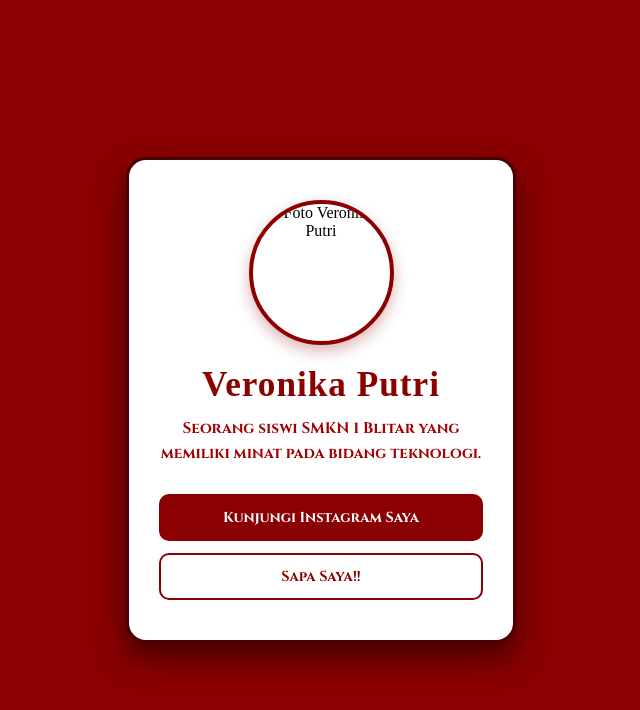
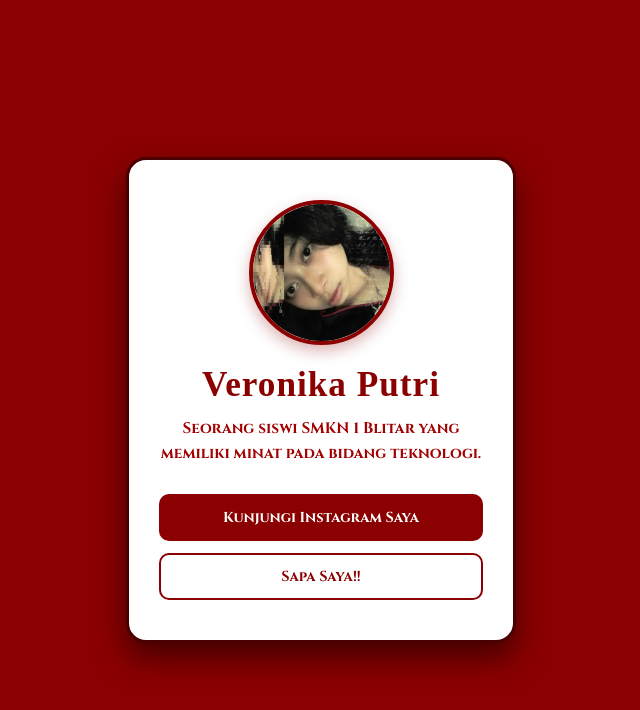
Before and after one commit to wthvrnk/pelatihan, a plain HTML site: page index.html in a window 1280 px wide. Shown: the whole page, without its empty margins (319-959 px from the left). Drawn offline with Linux system fonts and the light colour scheme; a web font is replaced by a local one.

Commit message:
Update index.html

```diff
--- a/index.html
+++ b/index.html
@@ -12,7 +12,7 @@
 
     <div class="card">
         <!-- Ganti 'foto.jpg' sesuai nama file fotomu -->
-        <img src="pp" alt="Foto Veronika Putri" class="profile-img">
+        <img src="WhatsApp Image 2026-11-16 at 20.41.16.jpeg" alt="Foto Veronika Putri" class="profile-img">
 
         <h1>Veronika Putri</h1>
         <p>Seorang siswi SMKN 1 Blitar yang memiliki minat pada bidang teknologi.</p>
```
